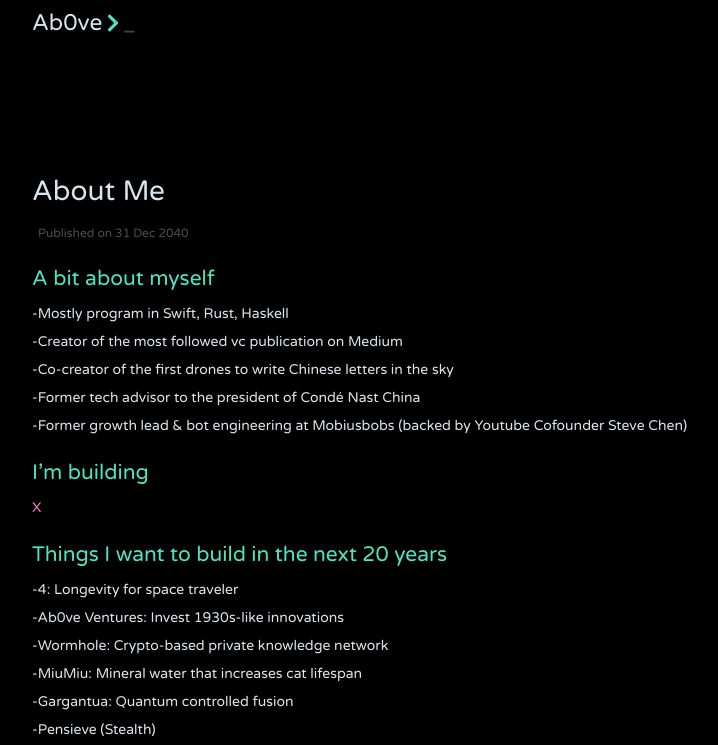
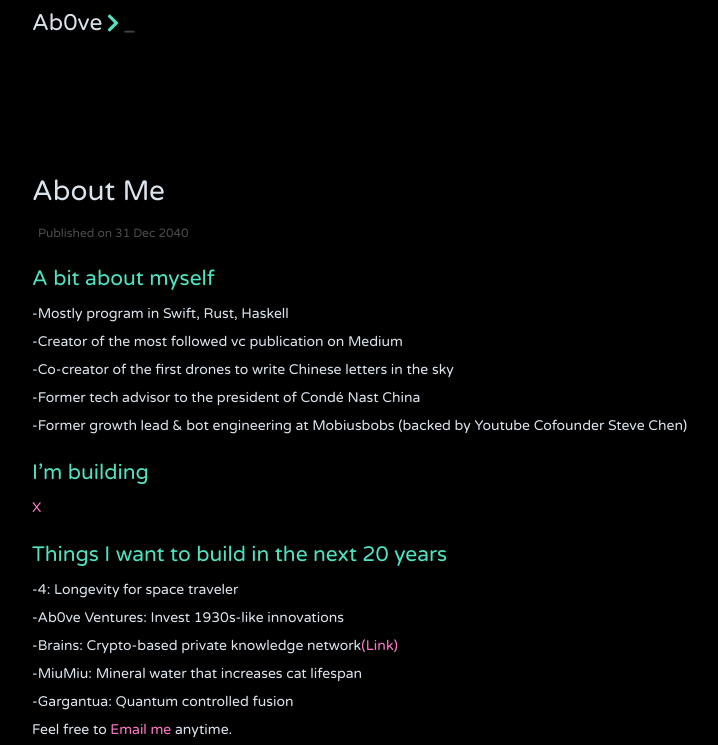
Before and after one commit to jithendrabsy/thoughts, a Jekyll site: the page built from _posts/2040-12-31-about-me.md, in a window 1280 px wide, cut to the strip 0-745 px from the top of the page. Shown: the whole strip, without its empty margins (238-956 px from the left). Built offline with Jekyll 4.4.1, drawn with Linux system fonts in a browser that asks for light colours; nearby versions of some CDN libraries.

Commit message:
Update Me

```diff
--- a/_posts/2040-12-31-about-me.md
+++ b/_posts/2040-12-31-about-me.md
@@ -29,13 +29,12 @@
 
 -Ab0ve Ventures: Invest 1930s-like innovations
 
--Wormhole: Crypto-based private knowledge network
+-Brains: Crypto-based private knowledge network[(Link)](http://www.ab0ve.co/1930/01/01/knowledge-base.html)
 
 -MiuMiu: Mineral water that increases cat lifespan
 
 -Gargantua: Quantum controlled fusion
 
--Pensieve (Stealth)
 
 Feel free to [Email me](mailto:allenleein@gmail.com) anytime.
 
```
